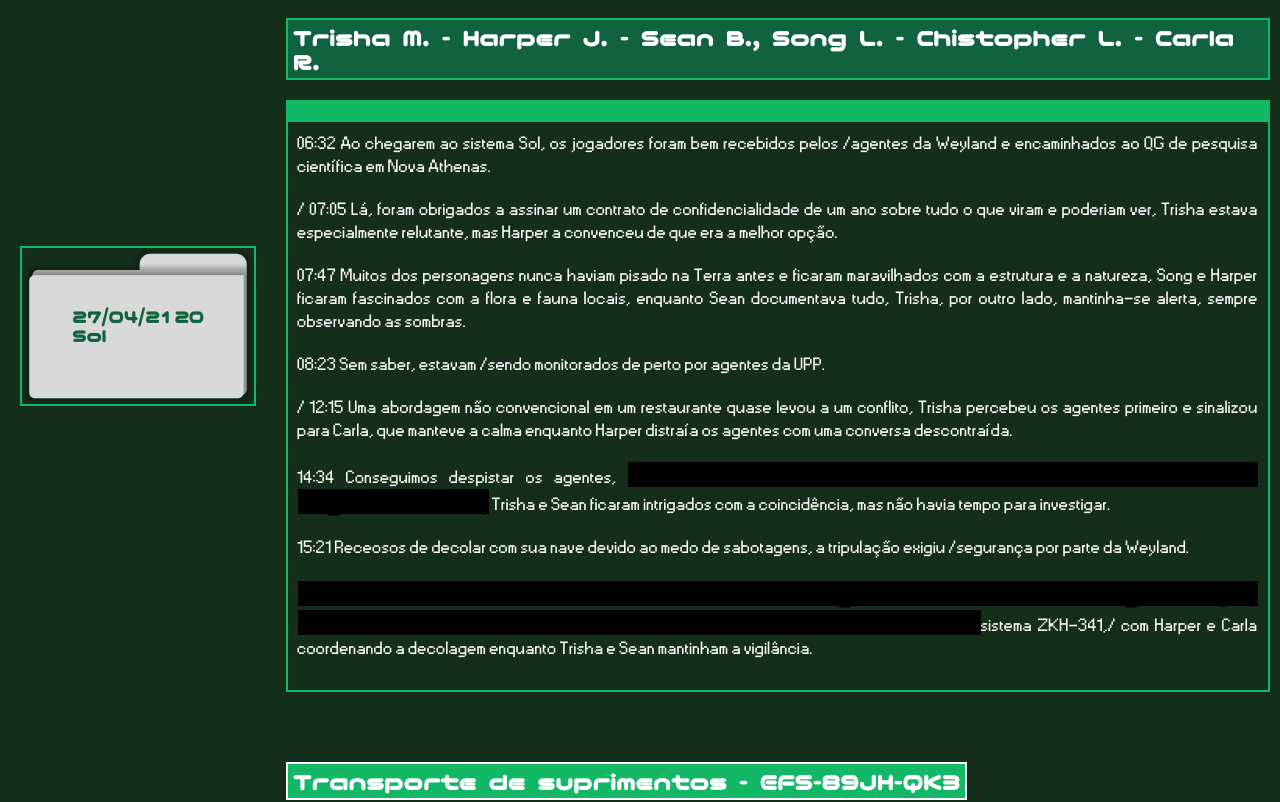
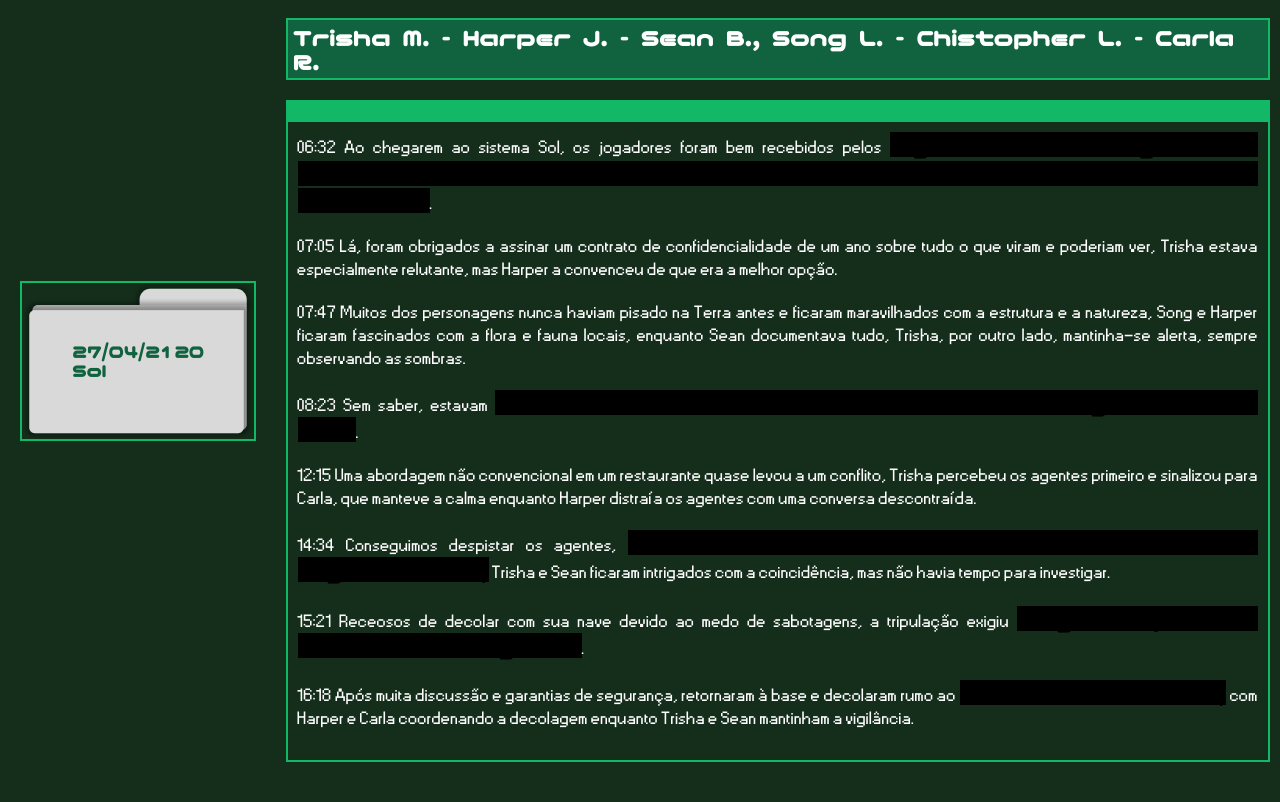
Before and after one commit to netoelix/alien-rpg, a React (Vite) app: page /timeline in a window 1280 px wide. Shown: the part 2400-3202 px from the top of the page. Built offline with nearby package versions, Linux system fonts and the light colour scheme.

Commit message:
Ajustando componente de conquistas

```diff
--- a/src/assets/data/timeline.ts
+++ b/src/assets/data/timeline.ts
@@ -20,14 +20,14 @@ export const timelines = [
     location: 'Sol',
     mission: 'Transporte de suprimentos - EFS-89JH-QK3',
     esquad: esquadMembers,
-    descrition: '06:32 Ao chegarem ao sistema Sol, os jogadores foram bem recebidos pelos /agentes da Weyland e encaminhados ao QG de pesquisa científica em Nova Athenas./ 07:05 Lá, foram obrigados a assinar um contrato de confidencialidade de um ano sobre tudo o que viram e poderiam ver, Trisha estava especialmente relutante, mas Harper a convenceu de que era a melhor opção. 07:47 Muitos dos personagens nunca haviam pisado na Terra antes e ficaram maravilhados com a estrutura e a natureza, Song e Harper ficaram fascinados com a flora e fauna locais, enquanto Sean documentava tudo, Trisha, por outro lado, mantinha-se alerta, sempre observando as sombras. 08:23 Sem saber, estavam /sendo monitorados de perto por agentes da UPP./ 12:15 Uma abordagem não convencional em um restaurante quase levou a um conflito, Trisha percebeu os agentes primeiro e sinalizou para Carla, que manteve a calma enquanto Harper distraía os agentes com uma conversa descontraída. 14:34 Conseguimos despistar os agentes, /que morreram de causas misteriosas logo depois,/ Trisha e Sean ficaram intrigados com a coincidência, mas não havia tempo para investigar. 15:21 Receosos de decolar com sua nave devido ao medo de sabotagens, a tripulação exigiu /segurança por parte da Weyland./ 16:18 Após muita discussão e garantias de segurança, retornaram à base e decolaram rumo ao /sistema ZKH-341,/ com Harper e Carla coordenando a decolagem enquanto Trisha e Sean mantinham a vigilância.',
+    descrition: '06:32 Ao chegarem ao sistema Sol, os jogadores foram bem recebidos pelos /agentes da Weyland e encaminhados ao QG de pesquisa científica em Nova Athenas/. 07:05 Lá, foram obrigados a assinar um contrato de confidencialidade de um ano sobre tudo o que viram e poderiam ver, Trisha estava especialmente relutante, mas Harper a convenceu de que era a melhor opção. 07:47 Muitos dos personagens nunca haviam pisado na Terra antes e ficaram maravilhados com a estrutura e a natureza, Song e Harper ficaram fascinados com a flora e fauna locais, enquanto Sean documentava tudo, Trisha, por outro lado, mantinha-se alerta, sempre observando as sombras. 08:23 Sem saber, estavam /sendo monitorados de perto por agentes da UPP/. 12:15 Uma abordagem não convencional em um restaurante quase levou a um conflito, Trisha percebeu os agentes primeiro e sinalizou para Carla, que manteve a calma enquanto Harper distraía os agentes com uma conversa descontraída. 14:34 Conseguimos despistar os agentes, /que morreram de causas misteriosas logo depois,/ Trisha e Sean ficaram intrigados com a coincidência, mas não havia tempo para investigar. 15:21 Receosos de decolar com sua nave devido ao medo de sabotagens, a tripulação exigiu /segurança por parte da Weyland/. 16:18 Após muita discussão e garantias de segurança, retornaram à base e decolaram rumo ao /sistema ZKH-341,/ com Harper e Carla coordenando a decolagem enquanto Trisha e Sean mantinham a vigilância.',
   },
   {
     dateTime: '18/05/2120',
     location: 'ZKH-341',
     mission: 'Transporte de suprimentos - EFS-89JH-QK3',
     esquad: esquadMembers,
-    descrition: '19:12 Ao chegarem ao sistema ZKH-341, a tripulação se deparou /com vários destroços e uma nave classe Costenoga estacionada ao lado do planeta,/ Receberam um comunicado da nave /das Américas Unidas,/ instruindo-os a pousar na base, pois o perigo já havia sido eliminado. 19:37 Ao pousar, encontraram o capitão Jackson e o /Major Thomaz das Américas Unidas,/ Harper manteve-se próxima ao grupo, enquanto Trisha verificava a integridade da nave. 20:05 Receberam novamente uma proposta para trabalhar para a /Weyland,/ além de uma oferta para se unirem /ao corpo de fuzileiros das Américas Unidas,/ o grupo discutia as possibilidades enquanto Song cuidava dos ferimentos restantes. 20:47 Com medo do que a /Weyland poderia fazer devido ao que já sabiam e receosos da perseguição da UPP,/ a tripulação optou por /se unir às Américas Unidas./ 21:30 Mais tarde, essa decisão se revelou acertada, pois assim que deixaram o planeta, /ele foi bombardeado com armas nucleares,/ Trisha, Harper, Sean, Song, Christopher e Carla, /agora unidos sob a bandeira das Américas Unidas,/ refletiram sobre as consequências de suas escolhas e a nova aliança que haviam formado.',
+    descrition: '19:12 Ao chegarem ao sistema ZKH-341, a tripulação se deparou /com vários destroços e uma nave classe Costenoga estacionada ao lado do planeta,/ Receberam um comunicado da nave /das Américas Unidas,/ instruindo-os a pousar na base, pois o perigo já havia sido eliminado. 19:37 Ao pousar, encontraram o capitão Jackson e o /Major Thomaz das Américas Unidas,/ Harper manteve-se próxima ao grupo, enquanto Trisha verificava a integridade da nave. 20:05 Receberam novamente uma proposta para trabalhar para a /Weyland,/ além de uma oferta para se unirem /ao corpo de fuzileiros das Américas Unidas,/ o grupo discutia as possibilidades enquanto Song cuidava dos ferimentos restantes. 20:47 Com medo do que a /Weyland poderia fazer devido ao que já sabiam e receosos da perseguição da UPP,/ a tripulação optou por /se unir às Américas Unidas/. 21:30 Mais tarde, essa decisão se revelou acertada, pois assim que deixaram o planeta, /ele foi bombardeado com armas nucleares,/ Trisha, Harper, Sean, Song, Christopher e Carla, /agora unidos sob a bandeira das Américas Unidas,/ refletiram sobre as consequências de suas escolhas e a nova aliança que haviam formado.',
   },
   {
     dateTime: '02/06/2121',
--- a/src/components/Achievements.tsx
+++ b/src/components/Achievements.tsx
@@ -19,13 +19,23 @@ function Achievements({ achievements, characterIndex }: AchievementsProps) {
   const [dateOrder, setDateOrder] = useState('');
 
   const extractMedalInfo = (medal: string) => {
+    if (!medal) {
+      console.log('Medal is undefined or null');
+      return { type: '', rank: '', stripeCount: '', color: '' };
+    }
     const parts = medal.split(', ');
+    if (parts.length < 4) {
+      console.log('Medal string does not contain all expected parts');
+      return { type: '', rank: '', stripeCount: '', color: '' };
+    }
     const info = {
-      type: parts[0].split('=')[1],
-      rank: parts[1].split('=')[1],
-      stripeCount: parts[2].split('=')[1],
-      color: parts[3].split('=')[1].split('.')[0],
+      type: parts[0].split('=')[1] || '',
+      rank: parts[1].split('=')[1] || '',
+      stripeCount: parts[2].split('=')[1] || '',
+      color: parts[3].split('=')[1]?.split('.')[0] || '',
     };
+    console.log(info);
+
     return info;
   };
 
```
